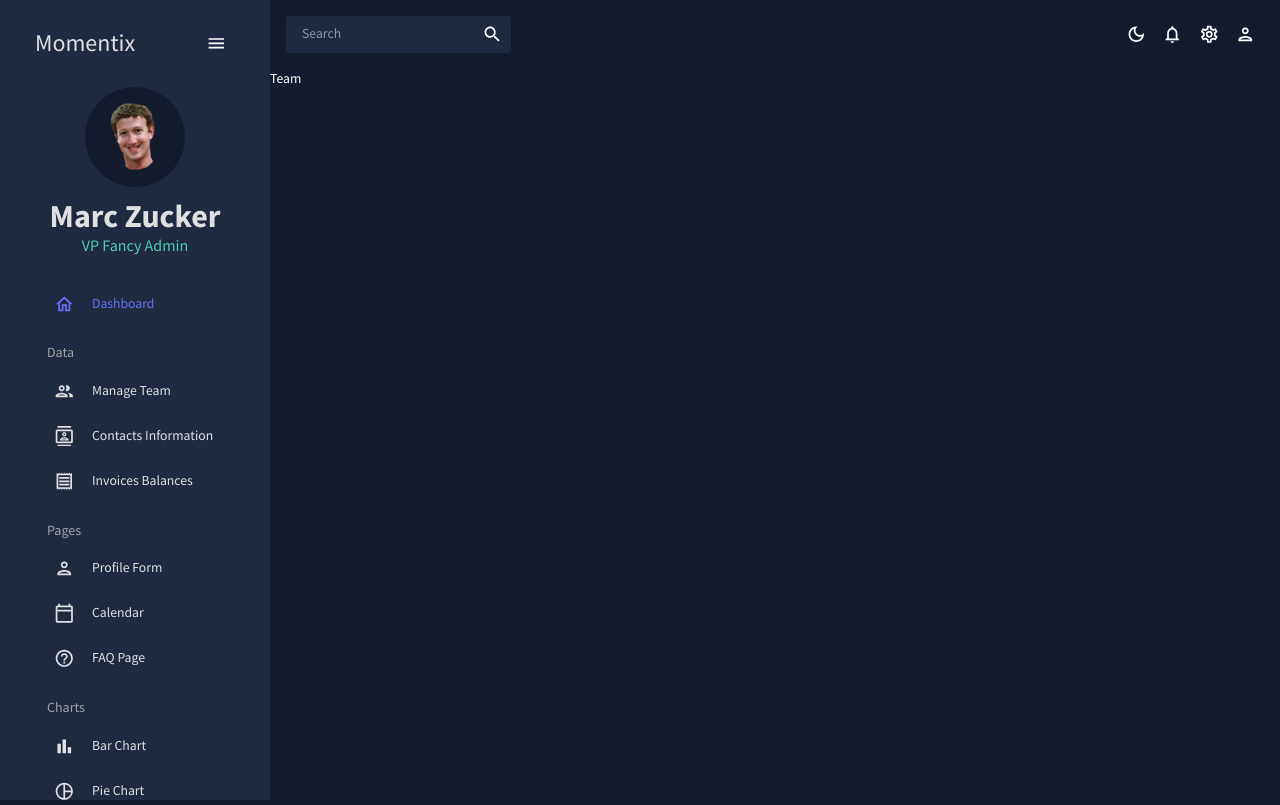
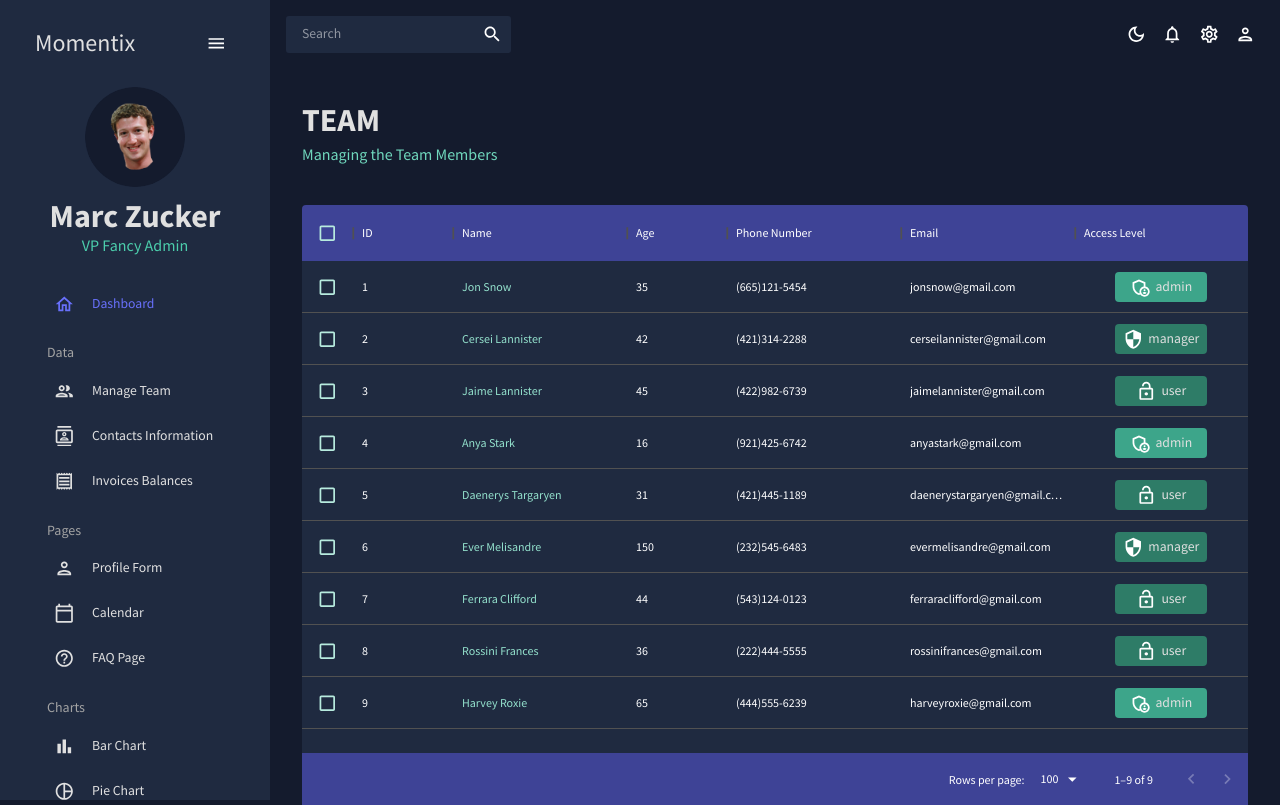
Before and after one commit to matan3sh/my-admin-dashboard, a React (Create React App) app: page /team in a window 1280 px wide. Built offline with nearby package versions, Linux system fonts and the light colour scheme.

Commit message:
Implement Team Page with Data Grid

```diff
--- a/src/pages/Team.tsx
+++ b/src/pages/Team.tsx
@@ -1,3 +1,113 @@
+import { Box, Typography, useTheme } from "@mui/material";
+import { DataGrid, GridRenderCellParams } from "@mui/x-data-grid";
+import { tokens } from "../theme";
+import { mockDataTeam } from "../data/mockData";
+import AdminPanelSettingsOutlinedIcon from "@mui/icons-material/AdminPanelSettingsOutlined";
+import LockOpenOutlinedIcon from "@mui/icons-material/LockOpenOutlined";
+import SecurityOutlinedIcon from "@mui/icons-material/SecurityOutlined";
+import { Header } from "../components/Header";
+
 export function Team() {
-  return <div>Team</div>;
+  const theme = useTheme();
+  const colors = tokens(theme.palette.mode);
+
+  const columns: any = [
+    { field: "id", headerName: "ID" },
+    {
+      field: "name",
+      headerName: "Name",
+      flex: 1,
+      cellClassName: "name-column--cell",
+    },
+    {
+      field: "age",
+      headerName: "Age",
+      type: "number",
+      headerAlign: "left",
+      align: "left",
+    },
+    {
+      field: "phone",
+      headerName: "Phone Number",
+      flex: 1,
+    },
+    {
+      field: "email",
+      headerName: "Email",
+      flex: 1,
+    },
+    {
+      field: "accessLevel",
+      headerName: "Access Level",
+      flex: 1,
+      renderCell: ({
+        row: { access },
+      }: GridRenderCellParams<{ row: { access: string } }>) => {
+        const backgroundColor =
+          access === "admin"
+            ? colors.greenAccent[600]
+            : access === "manager"
+            ? colors.greenAccent[700]
+            : colors.greenAccent[700];
+
+        return (
+          <Box
+            width="60%"
+            m="0 auto"
+            p="5px"
+            display="flex"
+            justifyContent="center"
+            borderRadius="4px"
+            sx={{
+              backgroundColor: backgroundColor,
+            }}
+          >
+            {access === "admin" && <AdminPanelSettingsOutlinedIcon />}
+            {access === "manager" && <SecurityOutlinedIcon />}
+            {access === "user" && <LockOpenOutlinedIcon />}
+            <Typography color={colors.grey[100]} sx={{ ml: "5px" }}>
+              {access}
+            </Typography>
+          </Box>
+        );
+      },
+    },
+  ];
+
+  return (
+    <Box m="32px">
+      <Header title="TEAM" subtitle="Managing the Team Members" />
+      <Box
+        m="40px 0 0 0"
+        height="75vh"
+        sx={{
+          "& .MuiDataGrid-root": {
+            border: "none",
+          },
+          "& .MuiDataGrid-cell": {
+            borderBottom: "none",
+          },
+          "& .name-column--cell": {
+            color: colors.greenAccent[300],
+          },
+          "& .MuiDataGrid-columnHeaders": {
+            backgroundColor: colors.blueAccent[700],
+            borderBottom: "none",
+          },
+          "& .MuiDataGrid-virtualScroller": {
+            backgroundColor: colors.primary[400],
+          },
+          "& .MuiDataGrid-footerContainer": {
+            borderTop: "none",
+            backgroundColor: colors.blueAccent[700],
+          },
+          "& .MuiCheckbox-root": {
+            color: `${colors.greenAccent[200]} !important`,
+          },
+        }}
+      >
+        <DataGrid checkboxSelection rows={mockDataTeam} columns={columns} />
+      </Box>
+    </Box>
+  );
 }
```
